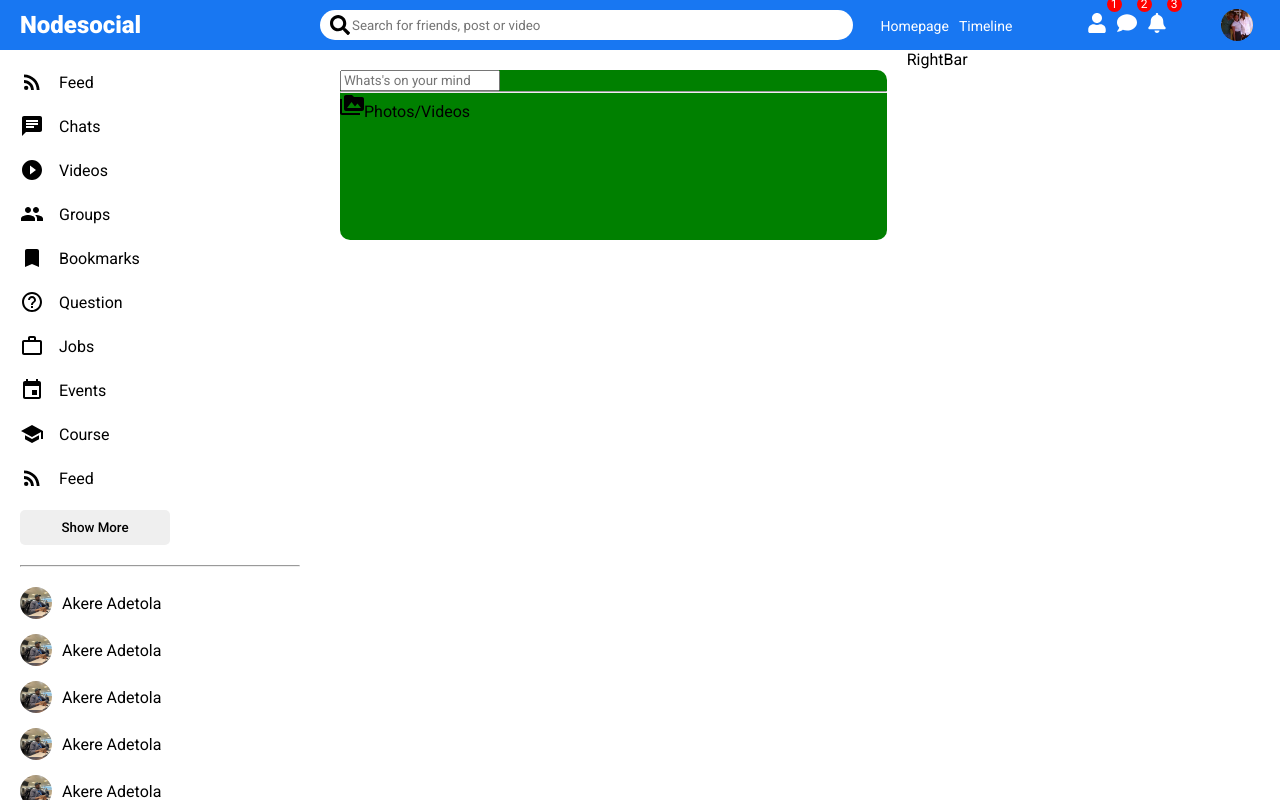
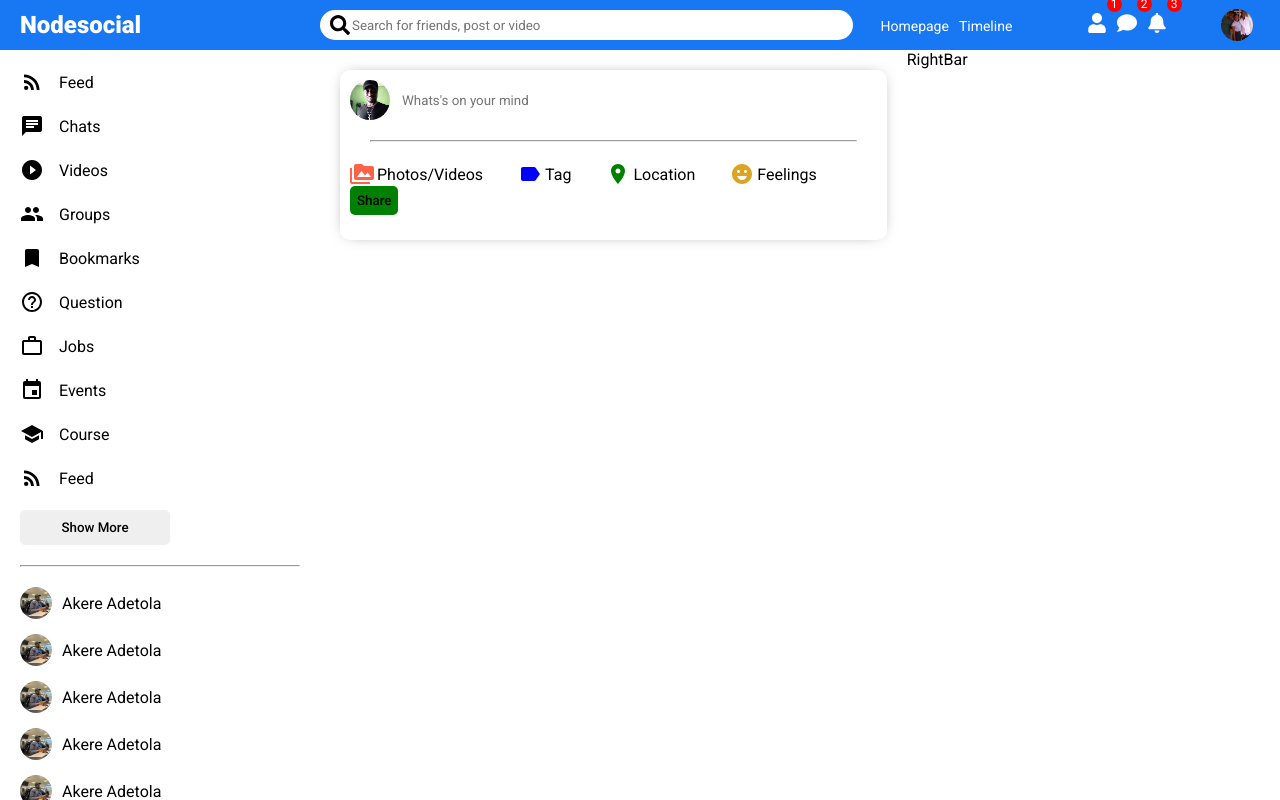
Before and after one commit to Nodeskin/social-app, a React (Create React App) app: page / in a window 1280 px wide. Built offline with nearby package versions, Linux system fonts and the light colour scheme.

Commit message:
progess on social app

```diff
--- a/src/component/share/Share.jsx
+++ b/src/component/share/Share.jsx
@@ -1,22 +1,36 @@
 import "./share.css"
-import {PermMedia   } from "@mui/icons-material";
+import {PermMedia, Label, Room, EmojiEmotions   } from "@mui/icons-material";
 
 export default function Share() {
   return (
     <div className="share">
       <div className="shareWrapper">
         <div className="shareTop">
-          {/* <img className="shareProfilePicture" src="./assets/persons/img3.jpg" alt="" /> */}
+          <img className="shareProfilePicture" src="./assets/persons/img3.jpg" alt="" />
           <input placeholder="Whats's on your mind" className="shareInput" />
         </div>
         <hr className="shareHr" />
         <div className="shareBottom">
+
         <div className="shareOptions">
           <div className="shareOption">
-            <PermMedia className="shareIcon"/>
+            <PermMedia htmlColor="tomato" className="shareIcon"/>
             <span className="shareOptiontext">Photos/Videos</span>
           </div>
+          <div className="shareOption">
+            <Label htmlColor="blue"  className="shareIcon"/>
+            <span className="shareOptiontext">Tag</span>
+          </div>
+          <div className="shareOption">
+            <Room htmlColor="green" className="shareIcon"/>
+            <span className="shareOptiontext">Location</span>
+          </div>
+          <div className="shareOption">
+            <EmojiEmotions htmlColor="goldenrod" className="shareIcon"/>
+            <span className="shareOptiontext">Feelings</span>
+          </div>
         </div>
+        <button className="sharebutton">Share</button>
         </div>
       </div>
     </div>
--- a/src/component/share/share.css
+++ b/src/component/share/share.css
@@ -2,5 +2,73 @@
     width: 100%;
     height: 170px;
     border-radius: 10px;
+-webkit-box-shadow: 0px 0px 16px -8px rgba(0,0,0,0.68);
+box-shadow: 0px 0px 16px -8px rgba(0,0,0,0.68);
+}
+
+.shareWrapper{
+    padding: 10px;
+}
+
+.shareTop{
+    display: flex;
+    align-items: center;
+}
+
+.shareProfilePicture{
+width: 40px;
+height: 40px;
+border-radius: 50%;
+object-fit: cover;
+margin-right: 10px;
+}
+
+.shareInput{
+    border: none;
+    width: 80%;
+}
+
+.shareInput:focus{
+    outline: none;
+}
+
+.shareHr{
+    margin: 20px;
+}
+
+.sharebuttom{
+    display: flex;
+    align-items: center;
+    justify-content: space-between ;
+}
+
+.shareOptions{
+    display: flex;
+    margin-right: 20px;
+}
+
+.shareOption{
+    display: flex;
+    align-items: center;
+    margin-right: 35px;
+    cursor: pointer;
+}
+
+.shareIcon{
+    font-size: 18px;
+    margin-right: 3px;
+}
+
+.shareOPtionText{
+font-size: 14px;
+font-weight: 500;
+}
+
+.sharebutton{
+    border: none;
+    padding: 7px;
+    border-radius: 5px;
     background-color: green;
+    font-weight: 500;
+
 }
```
